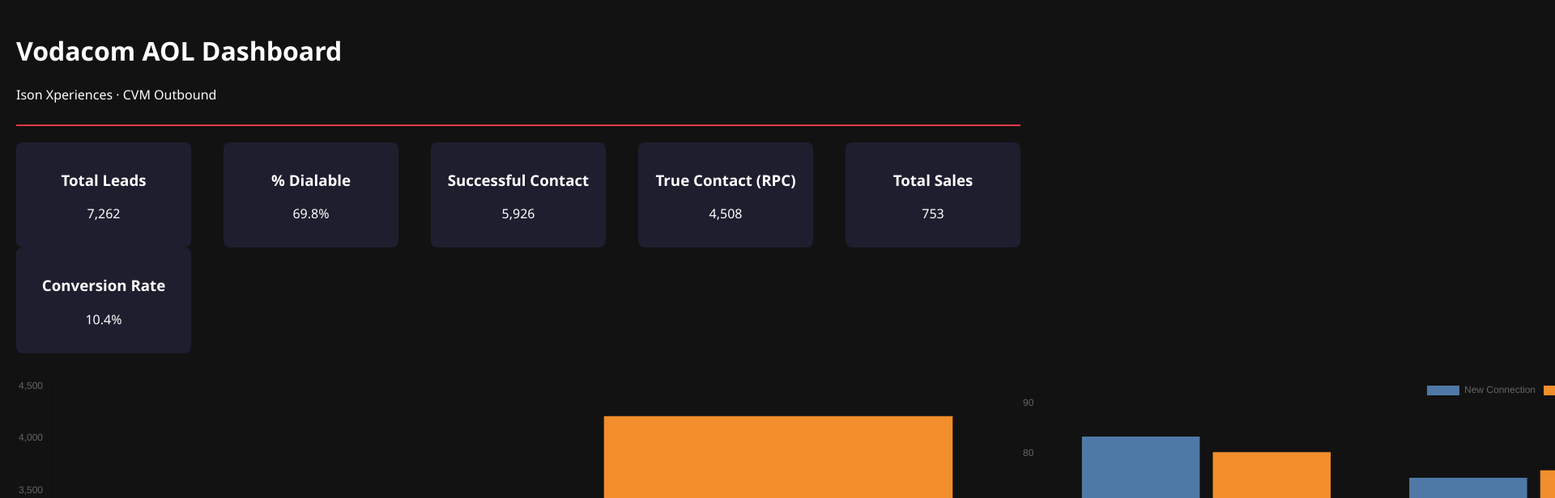
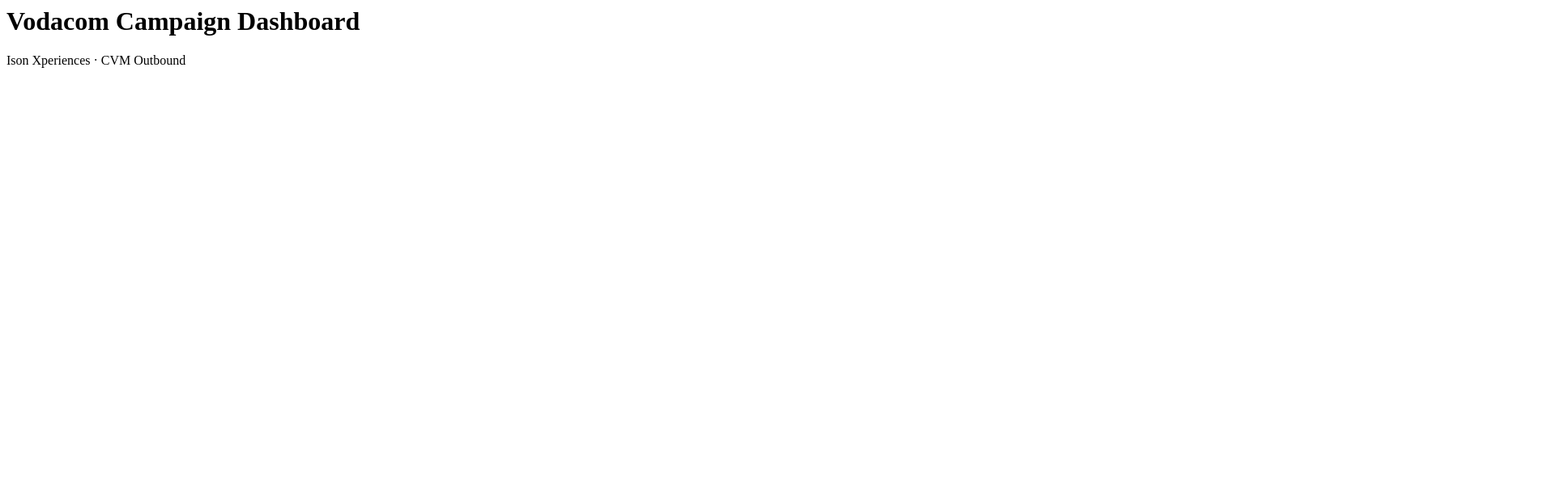
Before and after one commit to Tsholofelomaele/Vodacom-AOL-Dashboard, a plain HTML site: page index.html in a window 1280 px wide. Shown: the top 616 px of the page at 81% size, 1920 px wide, since content can reach past the window. Drawn offline with nearby package versions, Linux system fonts and the light colour scheme; no server answers.

Commit message:
Update index.html

```diff
--- a/index.html
+++ b/index.html
@@ -1,32 +1,17 @@
-<!DOCTYPE html>
-<html lang="en">
-<head>
-  <meta charset="UTF-8">
-  <title>Vodacom AOL Dashboard</title>
-  <link rel="stylesheet" href="style.css">
-  <script src="https://cdn.jsdelivr.net/npm/chart.js"></script>
-</head>
-<body>
+<div class="dashboard">
   <header>
-    <h1>Vodacom AOL Dashboard</h1>
+    <h1>Vodacom Campaign Dashboard</h1>
     <p>Ison Xperiences · CVM Outbound</p>
   </header>
 
-  <section class="snapshot">
-    <div class="metric"><h3>Total Leads</h3><p id="total-leads">7,262</p></div>
-    <div class="metric"><h3>% Dialable</h3><p id="dialable">69.8%</p></div>
-    <div class="metric"><h3>Successful Contact</h3><p id="contact">5,926</p></div>
-    <div class="metric"><h3>True Contact (RPC)</h3><p id="rpc">4,508</p></div>
-    <div class="metric"><h3>Total Sales</h3><p id="sales">753</p></div>
-    <div class="metric"><h3>Conversion Rate</h3><p id="conversion">10.4%</p></div>
+  <section id="campaign-snapshot">
+    <div class="metric" id="total-leads"></div>
+    <div class="metric" id="dialable"></div>
+    <div class="metric" id="successful-contact"></div>
+    <div class="metric" id="rpc"></div>
+    <div class="metric" id="sales"></div>
+    <div class="metric" id="conversion"></div>
   </section>
 
-  <section class="charts">
-    <canvas id="leadVolumeChart"></canvas>
-    <canvas id="performanceChart"></canvas>
-  </section>
-
-  <script src="script.js"></script>
-</body>
-</html>
-<script src="https://cdn.jsdelivr.net/npm/papaparse@5.4.1/papaparse.min.js"></script>
+  <canvas id="connectionChart"></canvas>
+</div>
```
